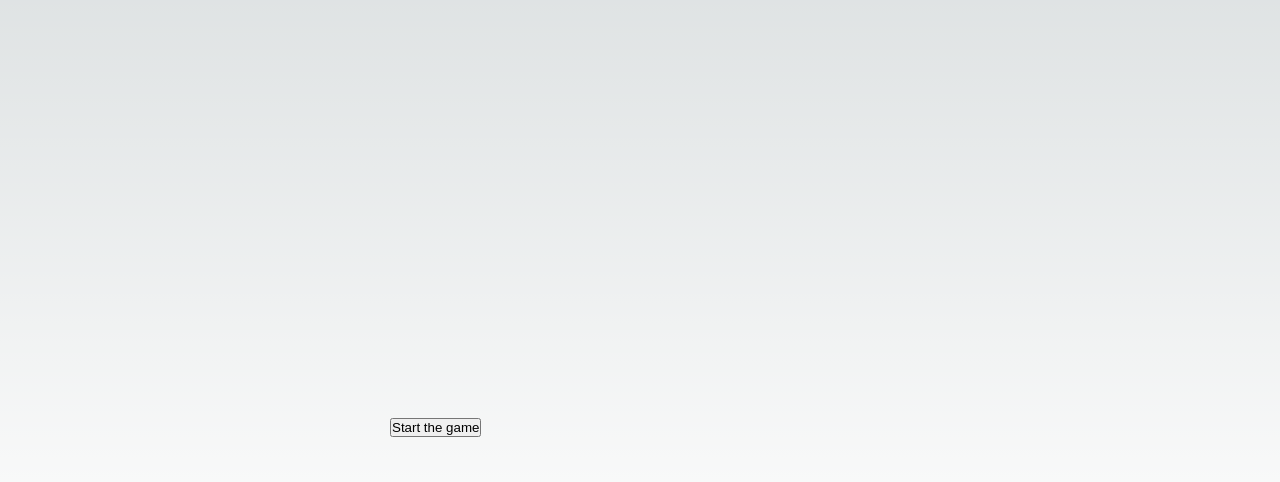
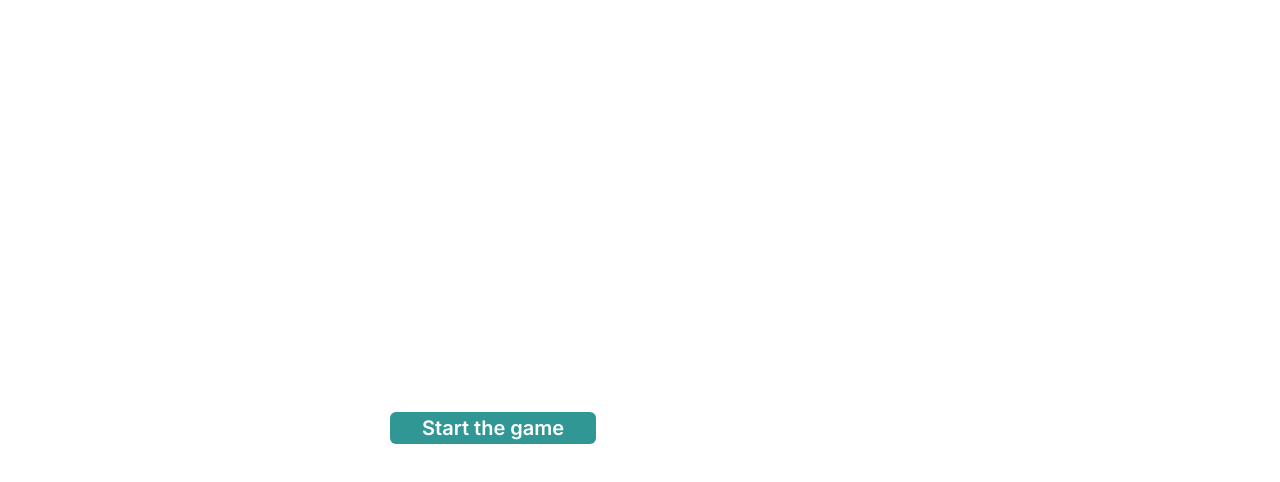
Before and after one commit to priyankark/pictioner, a Next.js app: page / in a window 1280 px wide. Shown: the part 184-666 px from the top of the page. Built offline with nearby package versions, Linux system fonts and the light colour scheme.

Commit message:
Chakra UI added

```diff
--- a/components/Data.tsx
+++ b/components/Data.tsx
@@ -1,4 +1,49 @@
 import { useEffect, useRef, useState } from 'react'
+import { Box, Button, Input, chakra } from '@chakra-ui/react';
+
+const AssistantMessage = chakra(Box, {
+  baseStyle: {
+    p: '4',
+    borderRadius: 'md',
+    bg: 'gray.200',
+    mb: '4',
+  },
+});
+
+const UserMessage = chakra(Box, {
+  baseStyle: {
+    p: '4',
+    borderRadius: 'md',
+    bg: 'teal.200',
+    mb: '4',
+  },
+});
+
+const StartButton = chakra(Button, {
+  baseStyle: {
+    fontSize: 'xl',
+    px: '8',
+    py: '4',
+    bg: 'teal.500',
+    color: 'white',
+    borderRadius: 'md',
+    _hover: {
+      bg: 'teal.600',
+    },
+  },
+});
+
+const UserInput = chakra(Input, {
+  baseStyle: {
+    borderRadius: 'md',
+    bg: 'white',
+    border: '1px solid gray',
+    p: '2',
+    mr: '2',
+    flex: '1',
+  },
+});
+
 
 export default function Home() {
   const [data, setData] = useState<string>('')
@@ -83,72 +128,81 @@ export default function Home() {
   }, [currentTurn, userInput])
 
   return (
-    <div>
+    (
+      <Box>
         <canvas id="canvas" width="500" height="500" ref={canvasRef}></canvas>
-      <div key={currentTurn}>
-        {
-          chatHistory.current.length === 0 && <button onClick={() => setCurrentTurn('assistant')}>
-            {'Start the game'}
-          </button>
-        }
-        {
-          chatHistory.current.map((ele, idx) => {
-            /** Remove evrything starting from ctx.beginStroke() and only display the rest */
+        <Box key={currentTurn}>
+          {chatHistory.current.length === 0 && (
+            <StartButton onClick={() => setCurrentTurn('assistant')} size="sm">
+              Start the game
+            </StartButton>
+          )}
+          {chatHistory.current.map((ele, idx) => {
             if (ele.role === 'assistant') {
-
-              /** Using Regex remove '~ Answer ~' pattern from sanitizedText */
               const sanitizedTextWithoutAnswer = ele.content.replace(/~[^~]*~/g, '');
               const ctxIndex = sanitizedTextWithoutAnswer.indexOf('ctx');
               if (ctxIndex !== -1) {
                 const sanitizeText = sanitizedTextWithoutAnswer.slice(0, ctxIndex);
-                return <div key={idx}>
+                return (
+                  <AssistantMessage key={idx}>
                     <p>{ele.role}</p>
                     <p>{sanitizeText}</p>
-                </div>
+                  </AssistantMessage>
+                );
               }
-              return <div key={idx}>
+              return (
+                <AssistantMessage key={idx}>
                   <p>{ele.role}</p>
                   <p>{sanitizedTextWithoutAnswer}</p>
-              </div>
+                </AssistantMessage>
+              );
             }
             if (ele.role === 'user') {
-              /** Remove Previous drawings history */
               if (ele.content.includes('Previous round drawings')) {
-                return <div key={idx}>
+                return (
+                  <UserMessage key={idx}>
                     <p>{ele.role}</p>
                     <p>{ele.content.slice(0, ele.content.indexOf('Previous round drawings'))}</p>
-                </div>
+                  </UserMessage>
+                );
               }
             }
-            return <div key={idx}>
+            return (
+              <UserMessage key={idx}>
                 <p>{ele.role}</p>
                 <p>{ele.content}</p>
-            </div>
-          }
-          )
-        }
-        {
-          currentTurn === 'user' && chatHistory.current.length > 0 && !chatHistory.current[chatHistory.current.length - 1]?.content.includes("YOU WIN") && <div>
-            <input type='text' onChange={(ev) => setUserinput(ev.target.value)} />
-            <button onClick={() => setCurrentTurn('assistant')}>
-              {'Submit'}
-            </button>
-          </div>
-        }
-        {
-          chatHistory.current[chatHistory.current.length - 1]?.content?.includes("YOU WIN") && <button onClick={() => {
-            setCurrentRoundNumber(n => n + 1);
+              </UserMessage>
+            );
+          })}
+          {currentTurn === 'user' && chatHistory.current.length > 0 && !chatHistory.current[chatHistory.current.length - 1]?.content.includes('YOU WIN') && (
+            <UserMessage>
+              <p>User</p>
+              <UserInput type="text" onChange={(ev) => setUserinput(ev.target.value)} />
+              <Button onClick={() => setCurrentTurn('assistant')} size="sm">
+                Submit
+              </Button>
+            </UserMessage>
+          )}
+          {chatHistory.current[chatHistory.current.length - 1]?.content?.includes('YOU WIN') && (
+            <Button
+              onClick={() => {
+                setCurrentRoundNumber((n) => n + 1);
                 previousRoundsDrawings.current.push(chatHistory.current[chatHistory.current.length - 2]?.content);
                 console.log(`previousRoundDrawings`, previousRoundsDrawings.current);
-            setUserinput(`start round ${currentRoundNumber + 1}. Previous round drawings were: ${previousRoundsDrawings.current.join(', ')} Please AVOID drawing these again this round and future rounds.`);
+                setUserinput(
+                  `start round ${currentRoundNumber + 1}. Previous round drawings were: ${previousRoundsDrawings.current.join(', ')} Please AVOID drawing these again this round and future rounds.`
+                );
                 setCurrentTurn('assistant');
                 canvasRef.current?.getContext('2d')?.clearRect(0, 0, canvasRef.current.width, canvasRef.current.height);
-            /** Remove everything from chat history except the last element */
-            chatHistory.current = [];
+                chatHistory.current = []; // Remove everything from chat history except the last element
                 setNextRoundButton(false);
-          }}>{'Start next round'}</button>
+              }}
+            >
+              Start next round
+            </Button>
+          )}
+        </Box>
+      </Box>
+    )
+  );
 }
-      </div>
-    </div>
-  )
-}
--- a/pages/_app.tsx
+++ b/pages/_app.tsx
@@ -1,6 +1,10 @@
 import '@/styles/globals.css'
 import type { AppProps } from 'next/app'
+import { ChakraProvider } from '@chakra-ui/react'
+
 
 export default function App({ Component, pageProps }: AppProps) {
-  return <Component {...pageProps} />
+  return <ChakraProvider>
+    <Component {...pageProps} />
+  </ChakraProvider>
 }
```
Lines whose indentation alone changed are shown as unchanged.
